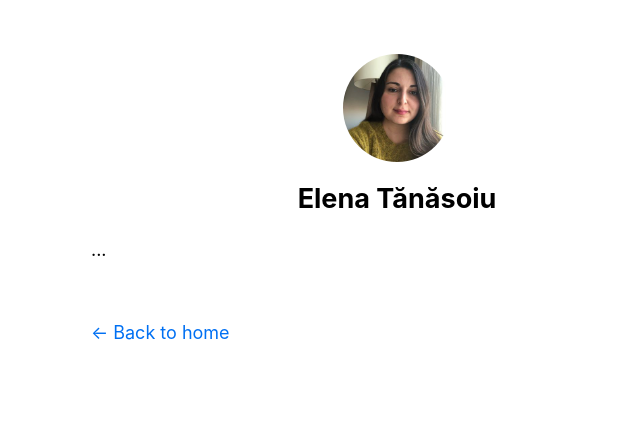
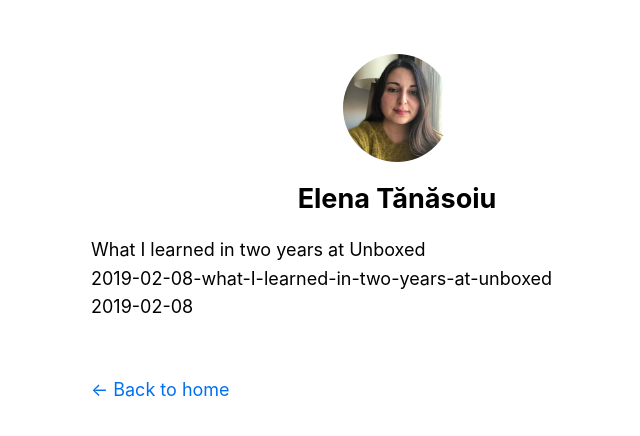
Before and after one commit to elenatanasoiu/elenatanasoiu.github.io, a Next.js app: page /posts/2019-02-08-what-I-learned-in-two-years-at-unboxed in a window 1280 px wide. Shown: the top 436 px of the page, without its empty margins (243-883 px from the left). Built offline with nearby package versions, Linux system fonts and the light colour scheme.

Commit message:
Fetch post data based on id param

```diff
--- a/lib/posts.ts
+++ b/lib/posts.ts
@@ -5,15 +5,15 @@ import matter from 'gray-matter';
 const postsDirectory = path.join(process.cwd(), 'posts');
 const postFiles = fs.readdirSync(postsDirectory);
 
-const parseMarkdown = (fileName: string) => {
-  const fullPath = path.join(postsDirectory, fileName);
+const parseMarkdown = (id: string) => {
+  const fullPath = path.join(postsDirectory, `${id}.md`);
   const fileContents = fs.readFileSync(fullPath, 'utf8');
   return matter(fileContents);
 };
 
 const allPosts = postFiles.map((file) => {
   const id = file.replace(/\.md$/, '');
-  const result = parseMarkdown(file);
+  const result = parseMarkdown(id);
 
   return {
     id,
@@ -37,3 +37,12 @@ export const getAllPostIds = postFiles.map((file) => {
     }
   };
 });
+
+export function getPostData(id: string) {
+  const result = parseMarkdown(id);
+
+  return {
+    id,
+    ...(result.data as { date: string; title: string })
+  };
+}
--- a/pages/posts/[id].tsx
+++ b/pages/posts/[id].tsx
@@ -1,9 +1,25 @@
-import { GetStaticPaths } from 'next';
+import { GetStaticProps, GetStaticPaths } from 'next';
 import Layout from '../../components/layout';
-import { getAllPostIds } from '../../lib/posts';
+import { getAllPostIds, getPostData } from '../../lib/posts';
 
-export default function Post() {
-  return <Layout>...</Layout>;
+export default function Post({
+  postData
+}: {
+  postData: {
+    id: string;
+    title: string;
+    date: string;
+  };
+}) {
+  return (
+    <Layout>
+      {postData.title}
+      <br />
+      {postData.id}
+      <br />
+      {postData.date}
+    </Layout>
+  );
 }
 
 export const getStaticPaths: GetStaticPaths = async () => {
@@ -13,3 +29,12 @@ export const getStaticPaths: GetStaticPaths = async () => {
     fallback: false
   };
 };
+
+export const getStaticProps: GetStaticProps = async ({ params }) => {
+  const postData = getPostData(params.id as string);
+  return {
+    props: {
+      postData
+    }
+  };
+};
```
